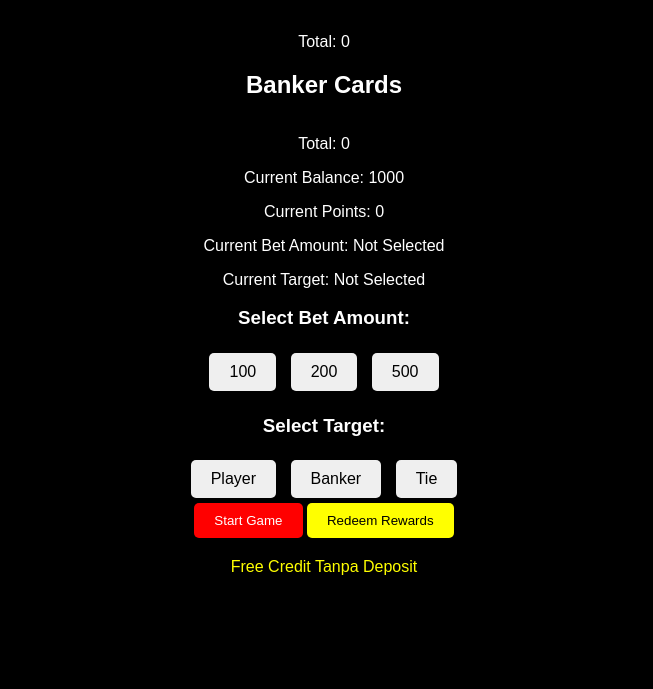
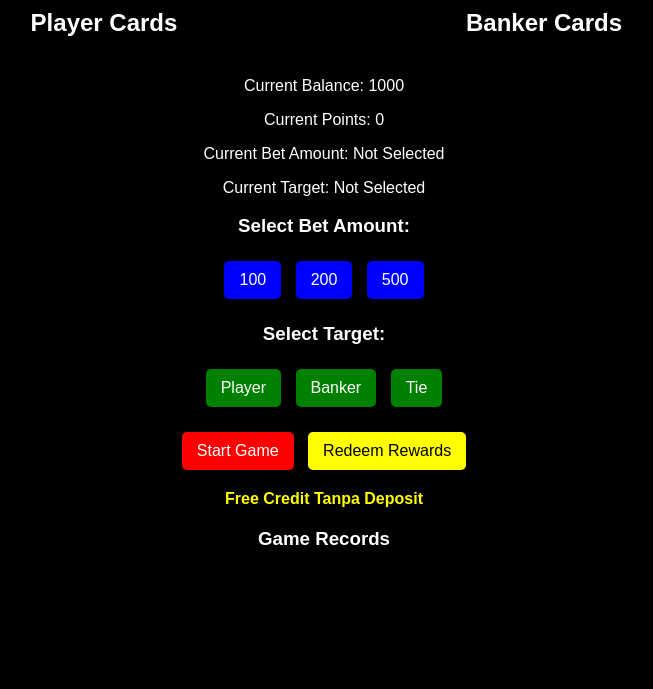
Before and after one commit to yfadskch/baccarat, a plain HTML site: page index.html in a window 1280 px wide. Shown: the part 111-800 px from the top of the page, without its empty margins (316-969 px from the left). Drawn offline with Linux system fonts and the light colour scheme.

Commit message:
aasd
a123123

```diff
--- a/index.html
+++ b/index.html
@@ -7,43 +7,44 @@
     <link rel="stylesheet" href="style.css">
 </head>
 <body>
-    <h1>Baccarat Game</h1>
     <div class="game-container">
-        <div class="player-section">
-            <h2>Player Cards</h2>
-            <div id="player-cards" class="cards"></div>
-            <p>Total: <span id="player-total">0</span></p>
+        <h1>Baccarat Game</h1>
+        <div class="cards-container">
+            <div class="player-cards">
+                <h2>Player Cards</h2>
+                <div id="player-cards"></div>
+            </div>
+            <div class="banker-cards">
+                <h2>Banker Cards</h2>
+                <div id="banker-cards"></div>
+            </div>
         </div>
-        <div class="banker-section">
-            <h2>Banker Cards</h2>
-            <div id="banker-cards" class="cards"></div>
-            <p>Total: <span id="banker-total">0</span></p>
+        <div class="info-container">
+            <p>Current Balance: <span id="balance">1000</span></p>
+            <p>Current Points: <span id="points">0</span></p>
+            <p>Current Bet Amount: <span id="bet-amount">Not Selected</span></p>
+            <p>Current Target: <span id="target">Not Selected</span></p>
         </div>
-        <div class="game-info">
-            <p>Current Balance: <span id="current-balance">1000</span></p>
-            <p>Current Points: <span id="current-points">0</span></p>
-            <p>Current Bet Amount: <span id="current-bet">Not Selected</span></p>
-            <p>Current Target: <span id="current-target">Not Selected</span></p>
+        <div class="bet-container">
+            <h3>Select Bet Amount:</h3>
+            <button class="bet-button" onclick="setBet(100)">100</button>
+            <button class="bet-button" onclick="setBet(200)">200</button>
+            <button class="bet-button" onclick="setBet(500)">500</button>
         </div>
-        <div class="bet-section">
-            <h3>Select Bet Amount:</h3>
-            <button onclick="selectBet(100)">100</button>
-            <button onclick="selectBet(200)">200</button>
-            <button onclick="selectBet(500)">500</button>
+        <div class="target-container">
+            <h3>Select Target:</h3>
+            <button class="target-button" onclick="setTarget('Player')">Player</button>
+            <button class="target-button" onclick="setTarget('Banker')">Banker</button>
+            <button class="target-button" onclick="setTarget('Tie')">Tie</button>
         </div>
-        <div class="target-section">
-            <h3>Select Target:</h3>
-            <button onclick="selectTarget('Player')">Player</button>
-            <button onclick="selectTarget('Banker')">Banker</button>
-            <button onclick="selectTarget('Tie')">Tie</button>
+        <div class="action-container">
+            <button class="start-button" onclick="startGame()">Start Game</button>
+            <button class="reward-button" onclick="redeemRewards()">Redeem Rewards</button>
         </div>
-        <div class="action-buttons">
-            <button onclick="startGame()" class="start-game">Start Game</button>
-            <button onclick="openRewardPopup()" class="redeem-rewards">Redeem Rewards</button>
-        </div>
-        <p class="free-credit"><a href="https://heylink.me/klking88/" target="_blank">Free Credit Tanpa Deposit</a></p>
-        <div class="game-records">
-            <!-- Game records will be dynamically added here -->
+        <a class="free-credit-link" href="https://heylink.me/klking88/" target="_blank">Free Credit Tanpa Deposit</a>
+        <div class="records-container">
+            <h3>Game Records</h3>
+            <div id="game-records" class="game-records-grid"></div>
         </div>
     </div>
     <script src="script.js"></script>
--- a/style.css
+++ b/style.css
@@ -1,102 +1,125 @@
+/* General styles */
 body {
+    background-color: #000;
+    color: #fff;
     font-family: Arial, sans-serif;
-    background-color: black;
-    color: white;
     text-align: center;
+    margin: 0;
+    padding: 0;
 }
 
-h1 {
-    color: green;
+.game-container {
+    max-width: 800px;
+    margin: auto;
+    padding: 20px;
 }
 
-.cards {
+/* Cards section */
+.cards-container {
+    display: flex;
+    justify-content: space-between;
+    margin-bottom: 20px;
+}
+
+.player-cards, .banker-cards {
+    width: 45%;
+}
+
+#player-cards, #banker-cards {
     display: flex;
     justify-content: center;
     gap: 10px;
-    margin-bottom: 10px;
 }
 
 .card {
     width: 60px;
     height: 90px;
     background-color: gray;
+    border-radius: 8px;
+    display: flex;
+    align-items: center;
+    justify-content: center;
+    font-size: 24px;
+    color: white;
+}
+
+/* Buttons and interactions */
+.bet-container, .target-container, .action-container {
+    margin: 15px 0;
+}
+
+.bet-button, .target-button, .start-button, .reward-button {
+    padding: 10px 15px;
+    margin: 5px;
+    border: none;
     border-radius: 5px;
-    display: flex;
-    justify-content: center;
-    align-items: center;
+    cursor: pointer;
+    font-size: 16px;
+}
+
+.bet-button {
+    background-color: blue;
     color: white;
-    font-size: 20px;
+}
+
+.target-button {
+    background-color: green;
+    color: white;
+}
+
+.start-button {
+    background-color: red;
+    color: white;
+}
+
+.reward-button {
+    background-color: yellow;
+    color: black;
+}
+
+.free-credit-link {
+    display: block;
+    color: yellow;
+    margin: 15px 0;
+    text-decoration: none;
     font-weight: bold;
 }
 
-.bet-section button,
-.target-section button {
-    padding: 10px 20px;
-    margin: 5px;
-    font-size: 16px;
-    border: none;
-    border-radius: 5px;
-    cursor: pointer;
+.free-credit-link:hover {
+    text-decoration: underline;
 }
 
-.start-game {
-    background-color: red;
-    color: white;
-    padding: 10px 20px;
-    border: none;
-    border-radius: 5px;
-    cursor: pointer;
+/* Game Records */
+.records-container {
+    margin-top: 20px;
 }
 
-.redeem-rewards {
-    background-color: yellow;
-    color: black;
-    padding: 10px 20px;
-    border: none;
-    border-radius: 5px;
-    cursor: pointer;
-}
-
-.free-credit {
-    margin: 20px 0;
-}
-
-.free-credit a {
-    color: yellow;
-    text-decoration: none;
-}
-
-.game-records {
+.game-records-grid {
     display: grid;
     grid-template-columns: repeat(8, 1fr);
-    grid-template-rows: repeat(2, 1fr);
+    grid-auto-rows: 40px;
     gap: 10px;
-    justify-content: center;
-    align-items: center;
-    margin: 20px auto;
 }
 
 .record {
-    width: 50px;
-    height: 50px;
-    line-height: 50px;
+    width: 40px;
+    height: 40px;
+    display: flex;
+    align-items: center;
+    justify-content: center;
     border-radius: 50%;
-    text-align: center;
-    font-size: 16px;
-    font-weight: bold;
+    font-size: 18px;
+    color: #fff;
 }
 
 .record.player {
     background-color: blue;
-    color: white;
 }
 
 .record.banker {
     background-color: red;
-    color: white;
 }
 
 .record.tie {
     background-color: green;
-    color: white;
 }
```
